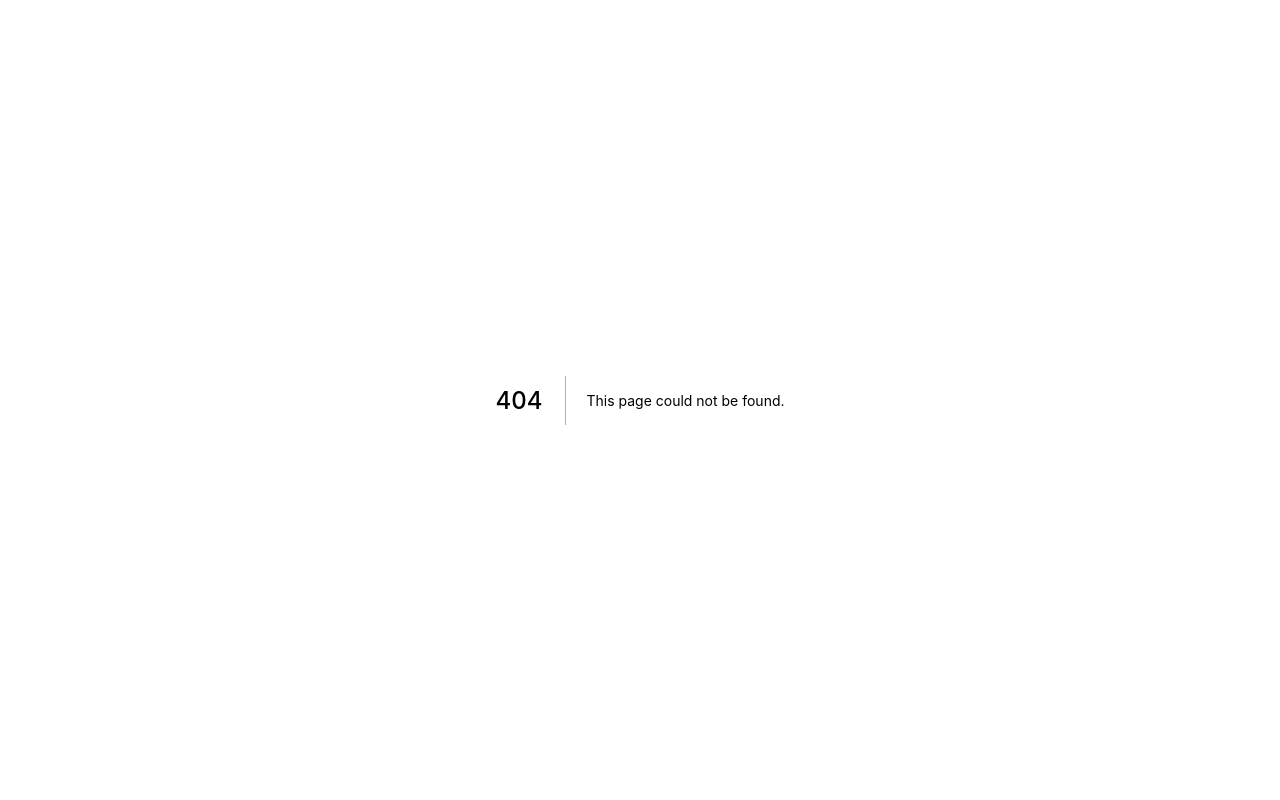
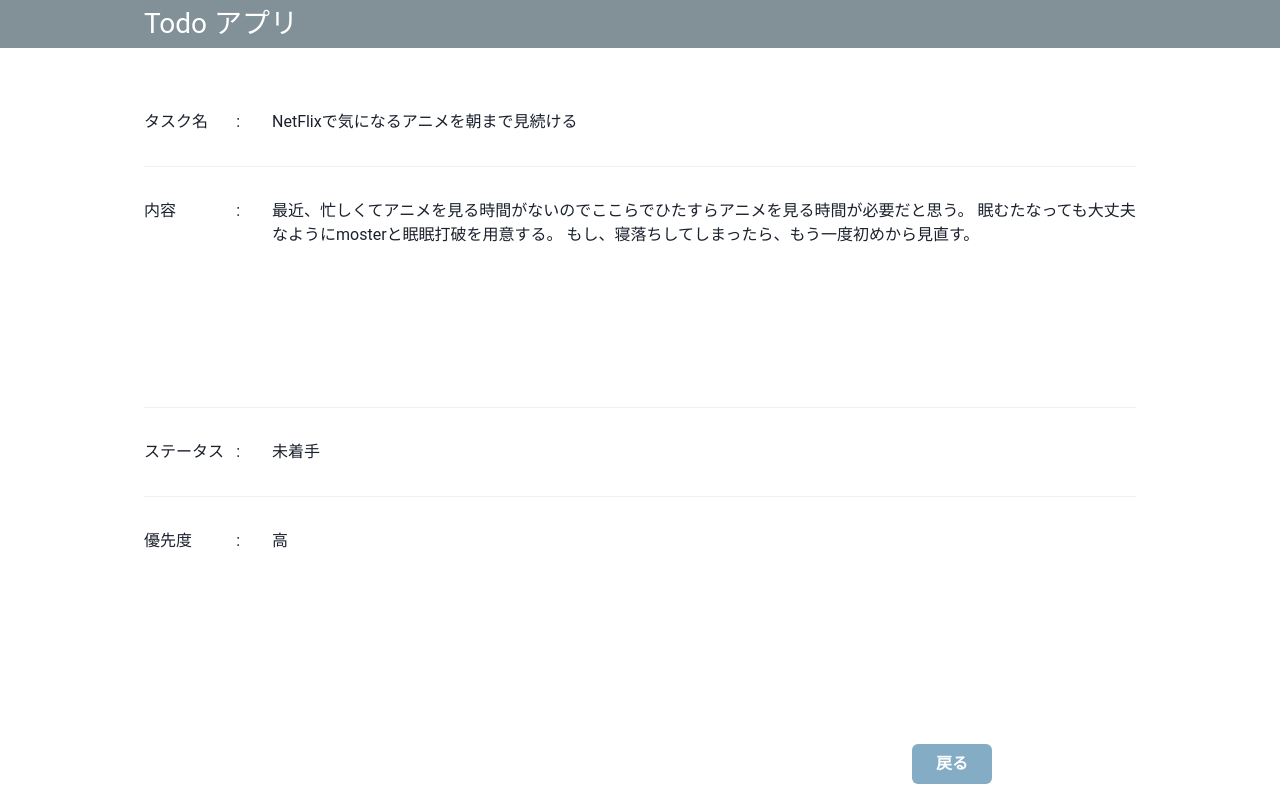
Before and after one commit to oneoneniaoniao/todo_team_3, a Next.js app: page /detail in a window 1280 px wide. Before the commit this address had no page. Built offline with nearby package versions, Linux system fonts and the light colour scheme.

Commit message:
#6_詳細画面の作成

```diff
--- a/pages/_app.js
+++ b/pages/_app.js
@@ -1,9 +1,10 @@
 import '../styles/globals.css'
 import { ChakraProvider } from '@chakra-ui/react'
+import theme from "./theme";
 
 function MyApp({ Component, pageProps }) {
   return (
-    <ChakraProvider>
+    <ChakraProvider theme={theme}>
       <Component {...pageProps} />
     </ChakraProvider>
   )
--- /dev/null
+++ b/pages/detail.jsx
@@ -0,0 +1,87 @@
+import {
+  Box,
+  Container,
+  Stack,
+  Flex,
+  Spacer,
+  Divider,
+  Button,
+} from '@chakra-ui/react';
+import Head from 'next/head';
+import Image from 'next/image';
+import styles from '../styles/Home.module.css';
+
+export default function Detail() {
+  return (
+    <>
+      <Head>
+        <title>-Detail- Todo Team Dev No.3</title>
+        <meta name="description" content="Generated by create nextapp" />
+        <link rel="icon" href="/favicon.ico" />
+      </Head>
+      <Box
+        pos="fixed"
+        lineHeight="48px"
+        color="white"
+        w="full"
+        h={12}
+        top={0}
+        fontSize="28px"
+        zIndex={2}
+        bg="#829098"
+      >
+        <Container maxW="container.lg">Todo アプリ</Container>
+      </Box>
+      <Container mt={["80px","110px"]} maxW="container.lg">
+        <Stack spacing={[2,8]}>
+          <Flex direction={["column","row"]}>
+            <Flex w={24} minW={24}>
+              <Box>タスク名</Box>
+              <Spacer />
+              <Box>:</Box>
+            </Flex>
+            <Box ml={[0,8]}>NetFlixで気になるアニメを朝まで見続ける</Box>
+          </Flex>
+          <Divider />
+          <Flex minH={44} direction={["column","row"]}>
+            <Flex w={24} minW={24}>
+              <Box>内容</Box>
+              <Spacer />
+              <Box>:</Box>
+            </Flex>
+            <Box ml={[0,8]}>
+              最近、忙しくてアニメを見る時間がないのでここらでひたすらアニメを見る時間が必要だと思う。
+              眠むたなっても大丈夫なようにmosterと眠眠打破を用意する。
+              もし、寝落ちしてしまったら、もう一度初めから見直す。
+            </Box>
+          </Flex>
+          <Divider />
+          <Flex>
+            <Flex w={24} minW={24}>
+              <Box>ステータス</Box>
+              <Spacer />
+              <Box>:</Box>
+            </Flex>
+            <Box ml={8}>未着手</Box>
+          </Flex>
+          <Divider />
+          <Flex>
+            <Flex w={24} minW={24}>
+              <Box>優先度</Box>
+              <Spacer />
+              <Box>:</Box>
+            </Flex>
+            <Box ml={8}>高</Box>
+          </Flex>
+        </Stack>
+      </Container>
+      <Container maxW="container.lg" pos="fixed" bottom="0">
+        <Flex>
+          <Spacer/>
+        <Button _hover={{opacity:0.8}} m={4} bg="#84ADC5" color="white" w="80px">
+          戻る
+        </Button></Flex>
+      </Container>
+    </>
+  );
+}
--- /dev/null
+++ b/pages/theme/index.jsx
@@ -0,0 +1,9 @@
+import { extendTheme, theme as base } from "@chakra-ui/react";
+const theme = extendTheme({
+  fonts:{
+    body:`"Roboto", ${base.fonts?.body}`
+  }
+});
+
+
+export default theme;
```
